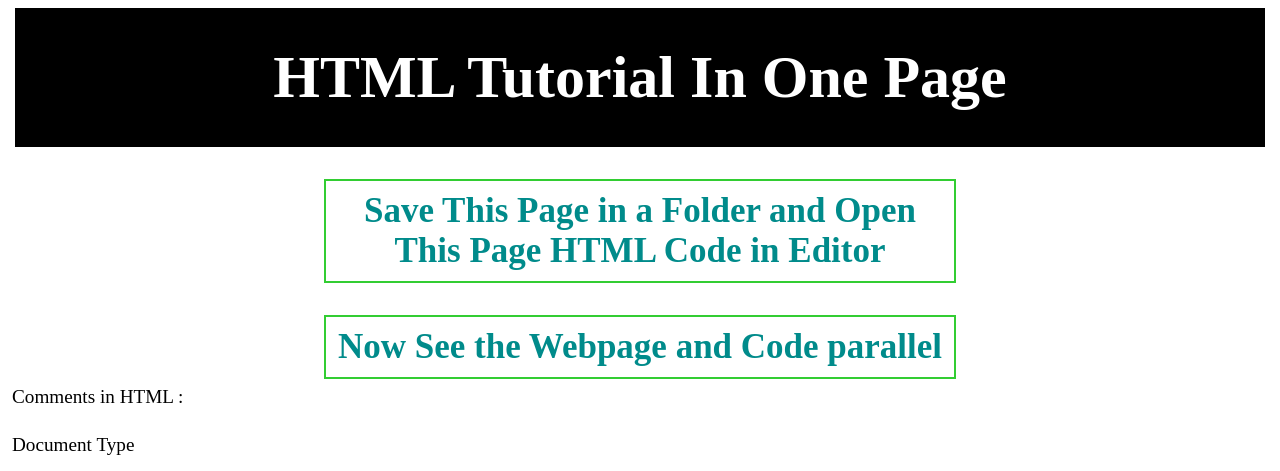
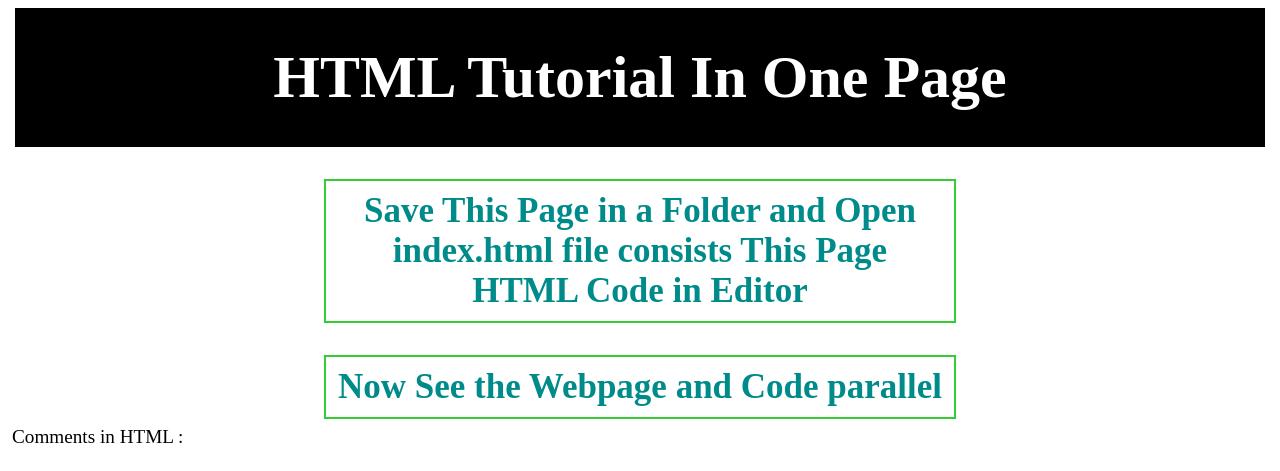
Before and after one commit to vara-prasad-789/HTML-Developement-Tutorial, a plain HTML site: page index.html in a window 1280 px wide. Shown: the top 471 px of the page. Drawn offline with Linux system fonts and the light colour scheme.

Commit message:
Update index.html
small changes in heading

```diff
--- a/index.html
+++ b/index.html
@@ -182,7 +182,7 @@ details > p {
 
 <body>
 <h1 id="heading">HTML Tutorial In One Page</h1><br>
-<h1 id="heading2">Save This Page in a Folder and Open This Page HTML Code in Editor</h1><br>
+<h1 id="heading2">Save This Page in a Folder and Open index.html file consists This Page HTML Code in Editor</h1><br>
 <h1 id="heading2">Now See the Webpage and Code parallel</h1>
 
 <p title="Comment">Comments in HTML : </p>
```
